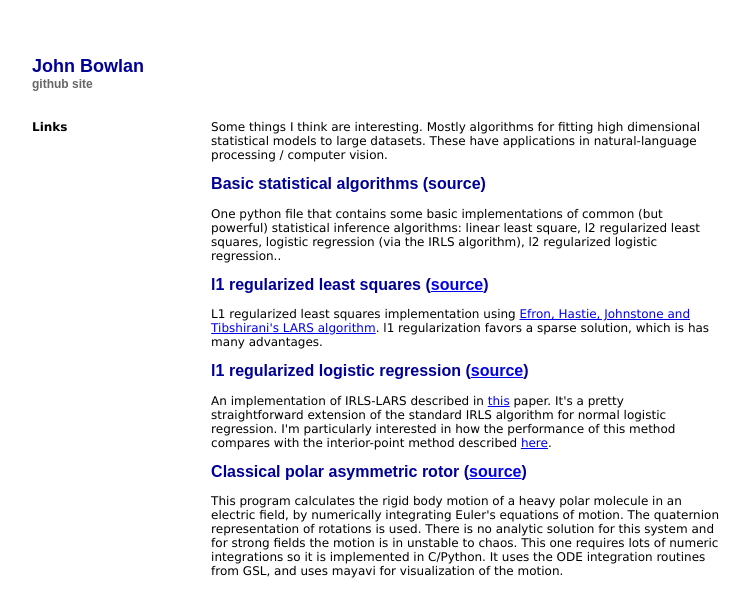
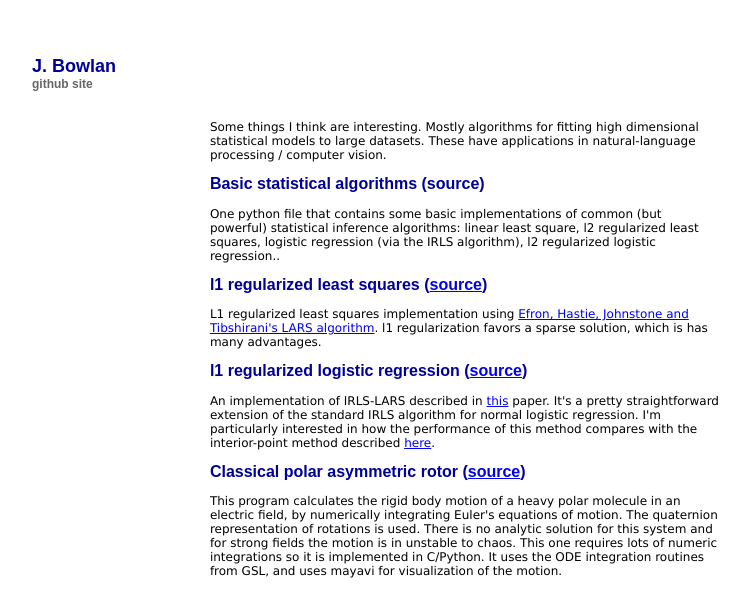
Before and after one commit to jbowlan/jbowlan.github.com, a plain HTML site: page index.html in a window 1280 px wide. Shown: the whole page, without its empty margins (264-1014 px from the left). Drawn offline with Linux system fonts and the light colour scheme.

Commit message:
fixed errors

```diff
--- a/index.html
+++ b/index.html
@@ -12,7 +12,7 @@
 <table width="700" border="0" cellpadding="5" cellspacing="1">
 <tbody><tr bgcolor="white">
 <td colspan="2" valign="top" width="700" align="left" height="50">
-<span class="blue"><b>John Bowlan<b><br></span>
+<span class="blue"><b>J. Bowlan<b><br></span>
 <span class="gray">github site</span>
 <br><br>
 </td>
@@ -21,7 +21,7 @@
 <td valign="top" width="175" align="left" height="240">
 
 <span class="black">
-<b>Links</b><br>
+<b></b><br>
 <a href=""></a><br>
 <a href=""></a><br>
 <a href=""></a><br>
```
